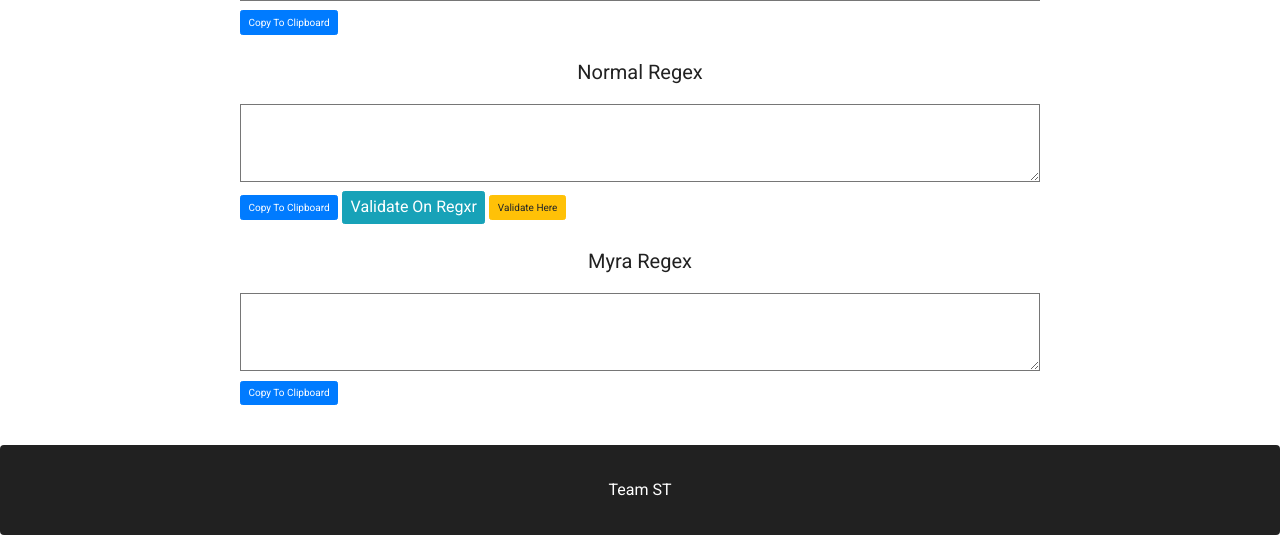
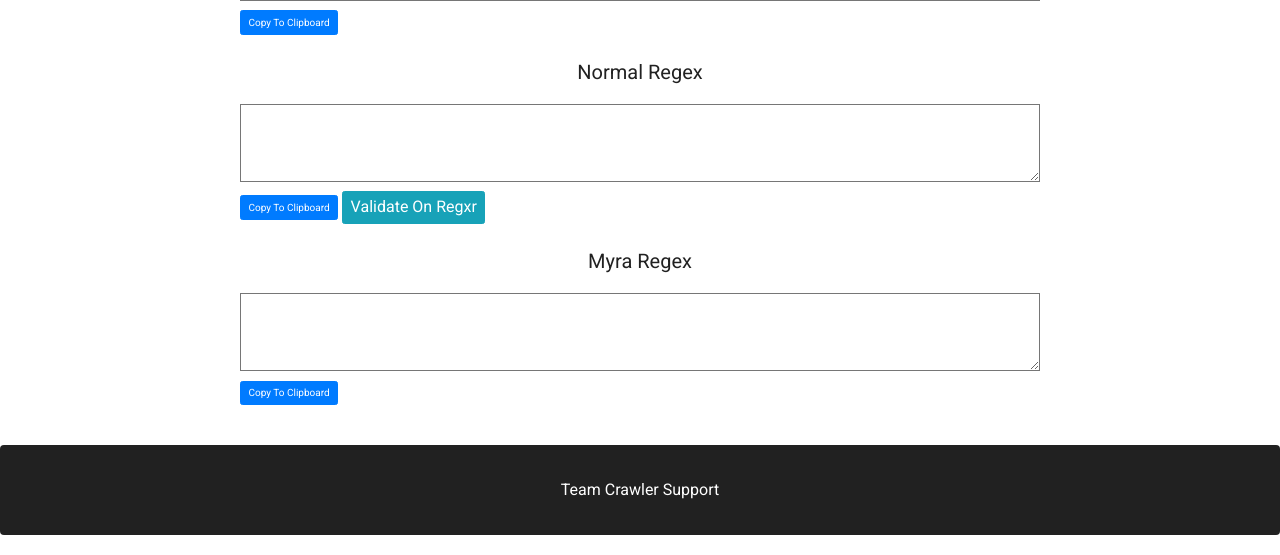
Before and after one commit to umerfat/RegGenerator, a Flask app: page / in a window 1280 px wide. Shown: the part 341-896 px from the top of the page. Run offline with Flask 2, Linux system fonts and the light colour scheme; some libraries are stand-ins or nearby versions.

Commit message:
changed footer to crawler support

```diff
--- a/templates/StringForm.html
+++ b/templates/StringForm.html
@@ -123,7 +123,7 @@
 					<div class="col-sm-12 col-md-12 col-lg-12 pt-50">
 						<button type="button" class="btn btn-primary" onclick="copyNormal()">Copy To Clipboard</button>
 						<button type="button" class="btn btn-info"><a href="https://regexr.com/" target="_blank" style="color: #fff;text-decoration:none">Validate On Regxr</a></button>
-						<button type="button" class="btn btn-warning" onclick="validate()">Validate Here</button>
+						<button type="button" class="btn btn-warning" onclick="validate()" hidden>Validate Here</button>
 					</div>
 					<div class="col-sm-12 col-md-12 col-lg-12">
 						<div class="heading text-center">
@@ -144,7 +144,7 @@
 		</div>
 		<nav class="navbar navbar-expand-sm reg-nav-footer">
 			<div class="footer-heading">
-				Team ST
+				Team Crawler Support
 			</div>
 		</nav>
 	</div>
```
